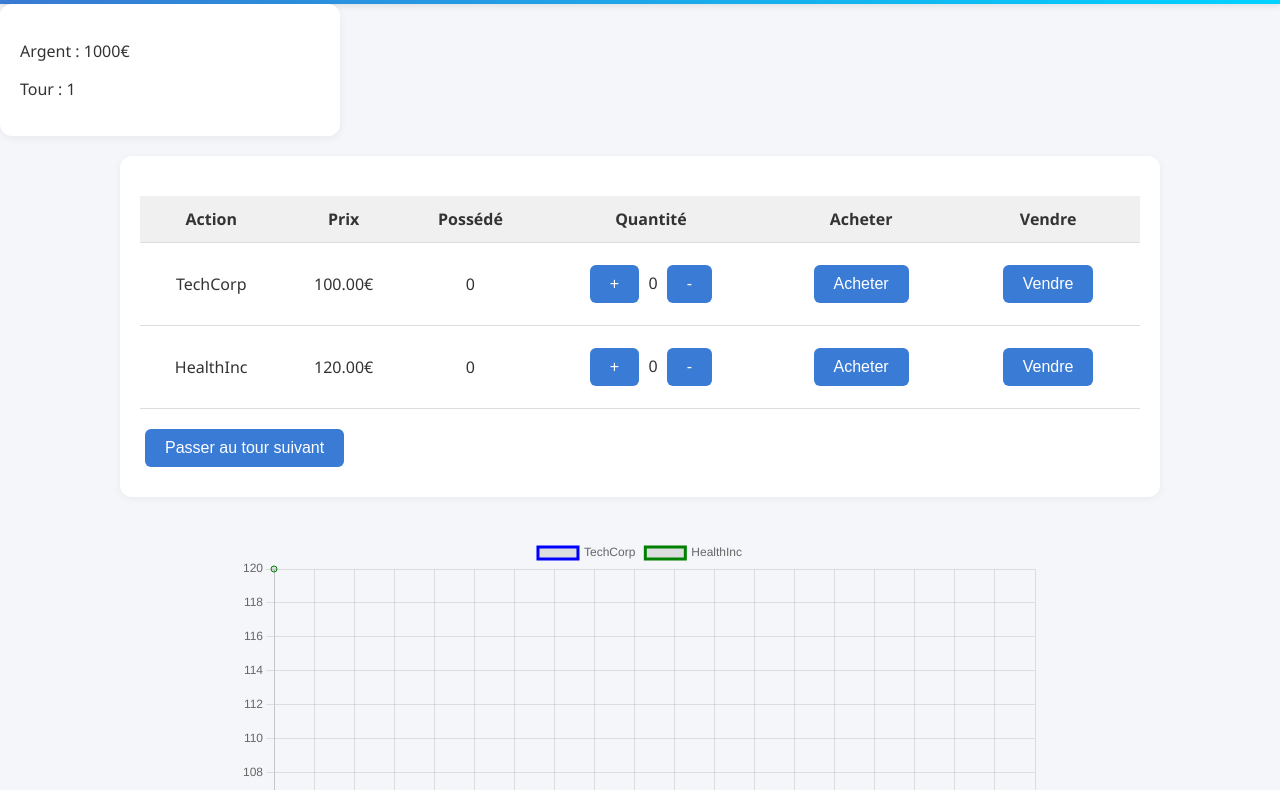
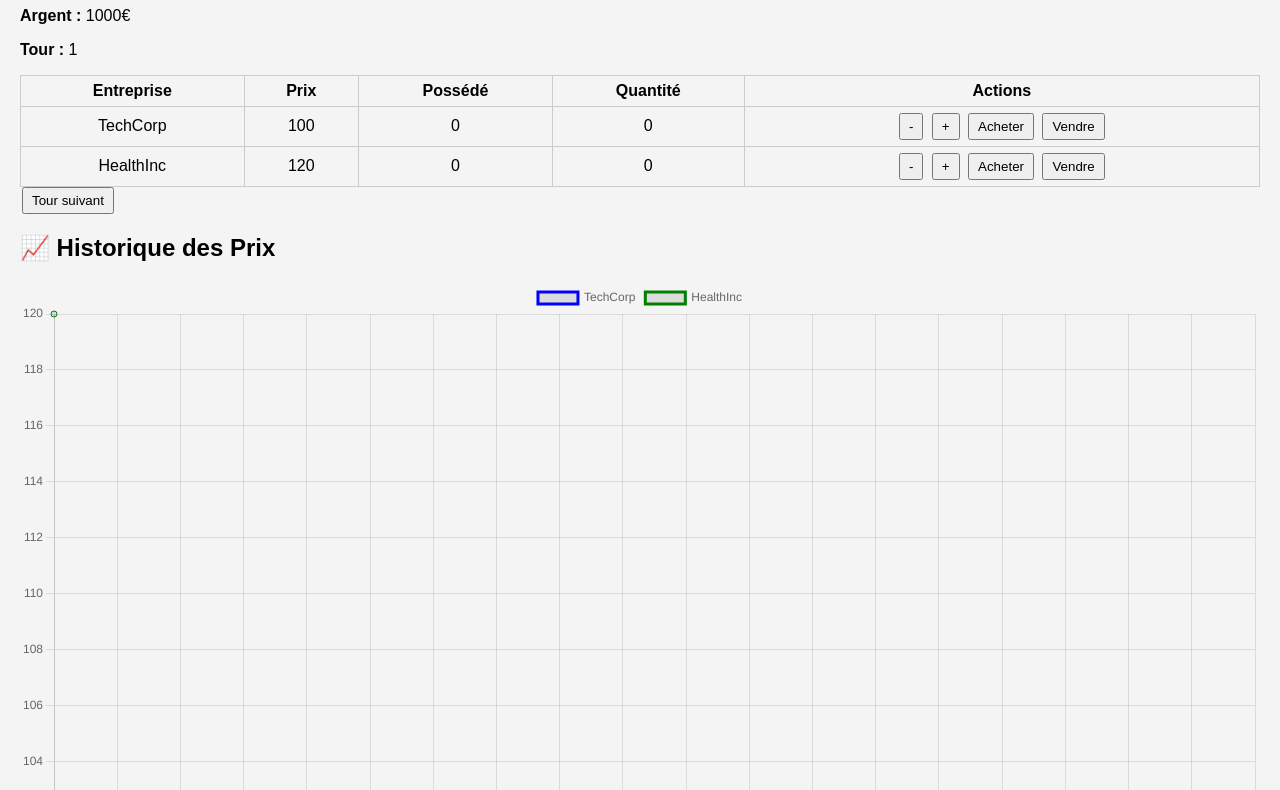
Before and after one commit to Clem-pnt/capitalis, a plain HTML site: page index.html in a window 1280 px wide. Shown: the part 74-864 px from the top of the page. Drawn offline with nearby package versions, Linux system fonts and the light colour scheme.

Commit message:
Update index.html

```diff
--- a/index.html
+++ b/index.html
@@ -2,82 +2,87 @@
 <html lang="fr">
 <head>
   <meta charset="UTF-8" />
-  <meta name="viewport" content="width=device-width, initial-scale=1.0"/>
-  <title>Capitalis — Jeu de Trading au Tour par Tour</title>
-  <link rel="stylesheet" href="styles.css" />
+  <title>Jeu de Bourse</title>
   <script src="https://cdn.jsdelivr.net/npm/chart.js"></script>
+  <style>
+    body {
+      font-family: sans-serif;
+      margin: 20px;
+      background: #f4f4f4;
+    }
+    table {
+      width: 100%;
+      border-collapse: collapse;
+      margin-top: 1em;
+    }
+    th, td {
+      border: 1px solid #ccc;
+      padding: 6px 10px;
+      text-align: center;
+    }
+    button {
+      padding: 4px 8px;
+      margin: 0 2px;
+      cursor: pointer;
+    }
+    .desactive {
+      background-color: #ddd;
+      color: #888;
+      cursor: not-allowed;
+    }
+  </style>
 </head>
 <body>
-  <h1><center>💼 Capitalis — Jeu de Trading au Tour par Tour</center></h1>
 
-  <div id="info-utilisateur">
-    <p>Argent : <span id="argent">1000</span>€</p>
-    <p>Tour : <span id="tour">1</span></p>
-  </div>
+  <h1>💹 Jeu de Bourse</h1>
+  <p><strong>Argent :</strong> <span id="argent">1000</span>€</p>
+  <p><strong>Tour :</strong> <span id="tour">1</span></p>
 
-  <div id="marché">
   <table id="tableau-actions">
     <thead>
       <tr>
-          <th>Action</th>
+        <th>Entreprise</th>
         <th>Prix</th>
         <th>Possédé</th>
         <th>Quantité</th>
-          <th>Acheter</th>
-          <th>Vendre</th>
+        <th>Actions</th>
       </tr>
     </thead>
     <tbody>
       <tr data-action="TechCorp">
         <td>TechCorp</td>
-          <td><span class="prix">100.00</span>€</td>
-          <td><span class="possede">0</span></td>
+        <td class="prix">100</td>
+        <td class="possede">0</td>
+        <td><span class="quantite">0</span></td>
         <td>
-            <!-- Un champ de quantité modifiable avec les boutons + et - -->
+          <button class="modifier-quantite" data-action="TechCorp" data-change="-1">-</button>
           <button class="modifier-quantite" data-action="TechCorp" data-change="1">+</button>
-            <span class="quantite">0</span>
-            <button class="modifier-quantite" data-action="TechCorp" data-change="-1">-</button>
-          </td>
-          <td>
           <button class="acheter-btn" data-action="TechCorp">Acheter</button>
-          </td>
-          <td>
           <button class="vendre-btn" data-action="TechCorp">Vendre</button>
         </td>
       </tr>
       <tr data-action="HealthInc">
         <td>HealthInc</td>
-          <td><span class="prix">120.00</span>€</td>
-          <td><span class="possede">0</span></td>
+        <td class="prix">120</td>
+        <td class="possede">0</td>
+        <td><span class="quantite">0</span></td>
         <td>
-            <!-- Un champ de quantité modifiable avec les boutons + et - -->
+          <button class="modifier-quantite" data-action="HealthInc" data-change="-1">-</button>
           <button class="modifier-quantite" data-action="HealthInc" data-change="1">+</button>
-            <span class="quantite">0</span>
-            <button class="modifier-quantite" data-action="HealthInc" data-change="-1">-</button>
-          </td>
-          <td>
           <button class="acheter-btn" data-action="HealthInc">Acheter</button>
-          </td>
-          <td>
           <button class="vendre-btn" data-action="HealthInc">Vendre</button>
         </td>
       </tr>
     </tbody>
   </table>
 
-    <div style="margin-top: 10px;">
-      <button id="tour-suivant">Passer au tour suivant</button>
-    </div>
-  </div>
+  <button id="tour-suivant">Tour suivant</button>
 
-  <div style="margin-top: 30px;">
-    <canvas id="graphique-prix" width="800" height="400"></canvas>
-  </div>
+  <h2>📈 Historique des Prix</h2>
+  <canvas id="graphique-prix" width="600" height="300"></canvas>
 
-  <div id="fil-evenements" style="margin-top: 40px; padding: 20px; background: #f9f9f9; border: 1px solid #ccc; max-width: 800px; margin: 40px auto;">
-    <h3>📰 Événements récents</h3>
-    <ul id="liste-evenements" style="list-style-type: none; padding-left: 0; text-align: left;"></ul>
-  </div>
+  <h2>📰 Événements</h2>
+  <ul id="liste-evenements"></ul>
 
   <script src="script.js"></script>
 </body>
```
Lines whose indentation alone changed are shown as unchanged.
